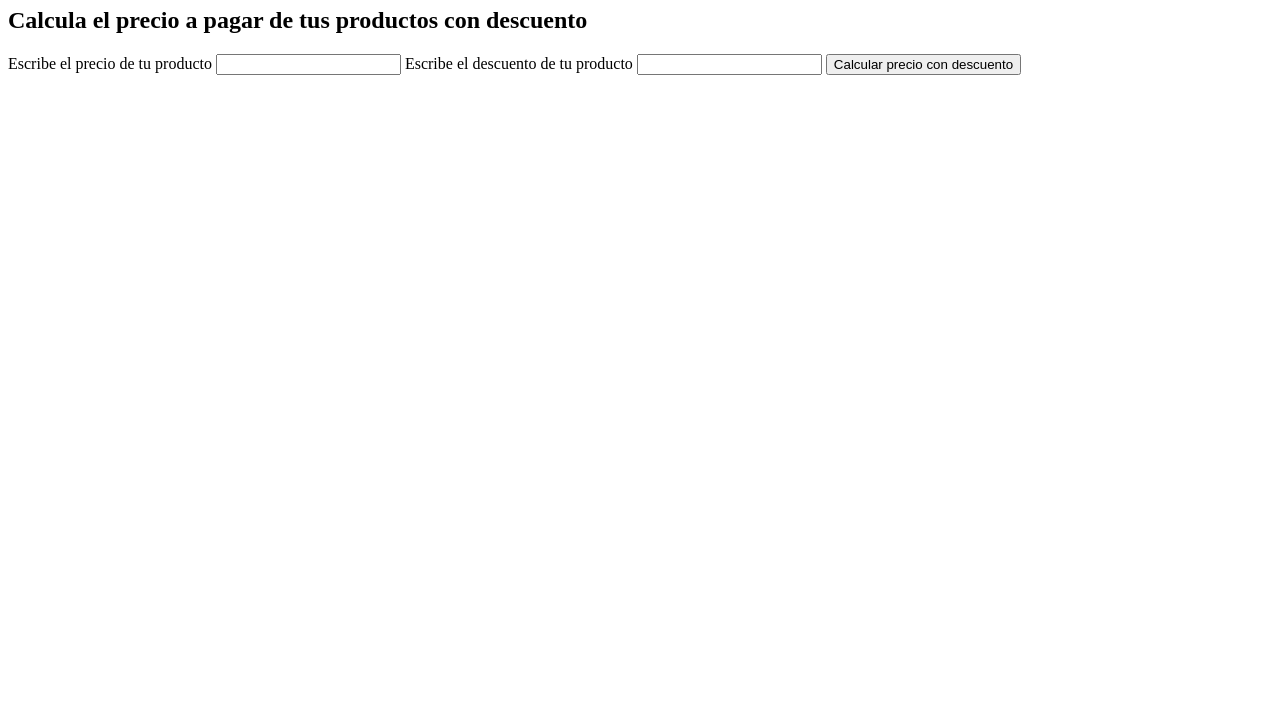
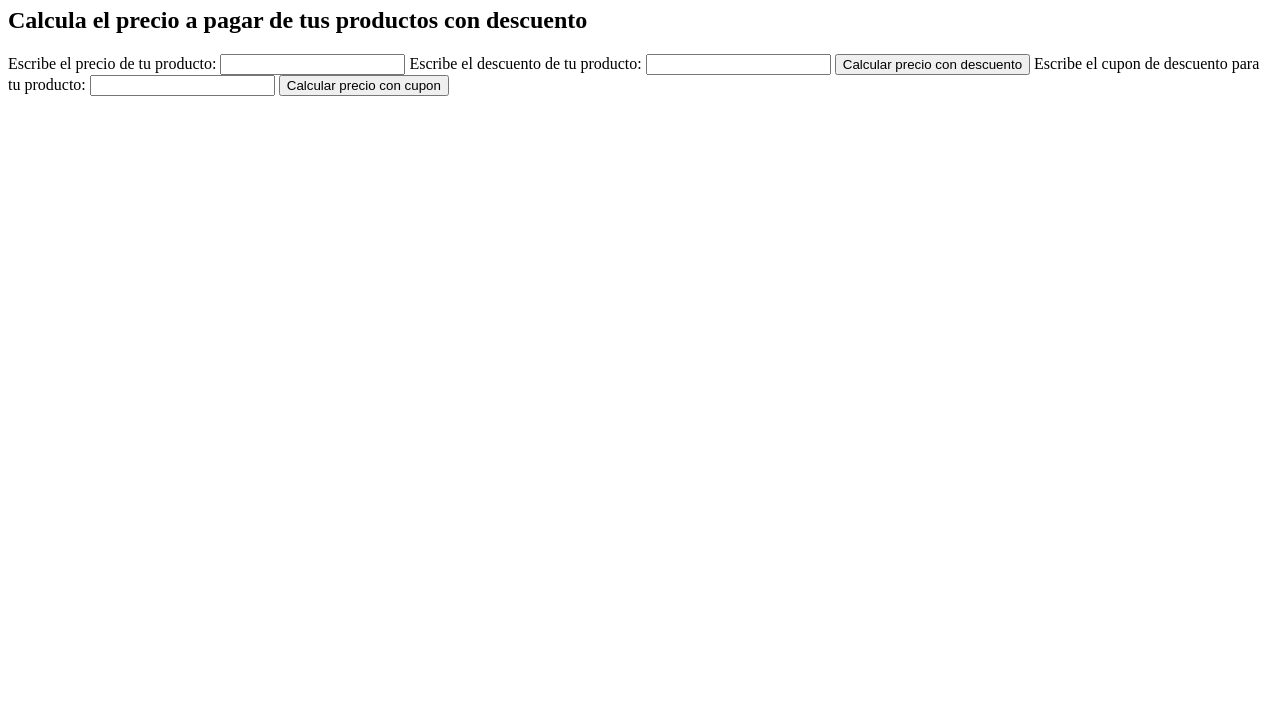
Before and after one commit to OrduXXZ05/cursoPracticoJS2.0, a plain HTML site: page descuentos.html in a window 1280 px wide. Shown: the part 73-800 px from the top of the page. Drawn offline with Linux system fonts and the light colour scheme.

Commit message:
Añadi una funcionalidad de cupones aparte de la de descuentos

```diff
--- a/descuentos.html
+++ b/descuentos.html
@@ -19,14 +19,21 @@
         </h2>
 
         <form action="">
-            <label for="inputPrice">Escribe el precio de tu producto</label>
+            <label for="inputPrice">Escribe el precio de tu producto:</label>
             <input id="inputPrice" type="number">
 
-            <label for="inputDiscount">Escribe el descuento de tu producto</label>
+            <label for="inputDiscount">Escribe el descuento de tu producto:</label>
             <input id="inputDiscount" type="number">
 
             <button type="button" onclick="onClickButtonPriceDiscount()">
                 Calcular precio con descuento
+            </button>
+
+            <label for="inputCoupon">Escribe el cupon de descuento para tu producto:</label>
+            <input id="inputCoupon" type="text">
+
+            <button type="button" onclick="onClickCouponDiscount()">
+                Calcular precio con cupon
             </button>
 
             <p id="resultP"></p>
--- a/descuentos.js
+++ b/descuentos.js
@@ -1,5 +1,17 @@
-
-
+const coupons = [
+    {
+        name: "SoyBatman",
+        discount: 15
+    },
+    {
+        name: "PeroEsSecreto",
+        discount: 30,
+    },
+    {
+        name: "NoLeDigasANadie",
+        discount: 25,
+    }
+]
 
 function calcularPrecioConDescuento(precio, descuento) {
     const porcentajePrecioConDescuento = 100 - descuento;
@@ -15,8 +27,37 @@ function onClickButtonPriceDiscount() {
     const inputDiscount = document.getElementById("inputDiscount");
     const discountValue = inputDiscount.value;
 
-    const precioConDescuento = calcularPrecioConDescuento(priceValue, discountValue);
 
-    const resultP = document.getElementById("resultP");
-    resultP.innerText = "El precio con descuento es: $" + precioConDescuento
+        const precioConDescuento = calcularPrecioConDescuento(priceValue, discountValue);
+
+        const resultP = document.getElementById("resultP");
+        resultP.innerText = "El precio con descuento es: $" + precioConDescuento
+
 }
+
+function onClickCouponDiscount() {
+    const inputPrice = document.getElementById("inputPrice");
+    const priceValue = inputPrice.value;
+
+    const inputDiscount = document.getElementById("inputDiscount");
+    const discountValue = inputDiscount.value;
+
+    const inputCoupon = document.getElementById("inputCoupon")
+    const couponValue = inputCoupon.value;
+
+    const isCouponValueValid = function (coupon) {
+        return coupon.name === couponValue;
+    };
+
+    const userCoupon = coupons.find(isCouponValueValid);
+
+    if(!userCoupon) {
+        alert("El cupón " + couponValue + " no es valido")
+    } else {
+        const descuento = userCoupon.discount;
+        const precioConDescuento = calcularPrecioConDescuento(priceValue, descuento);
+
+        const resultP = document.getElementById("resultP");
+        resultP.innerText = "El precio con descuento es: $" + precioConDescuento
+    }
+}
```
